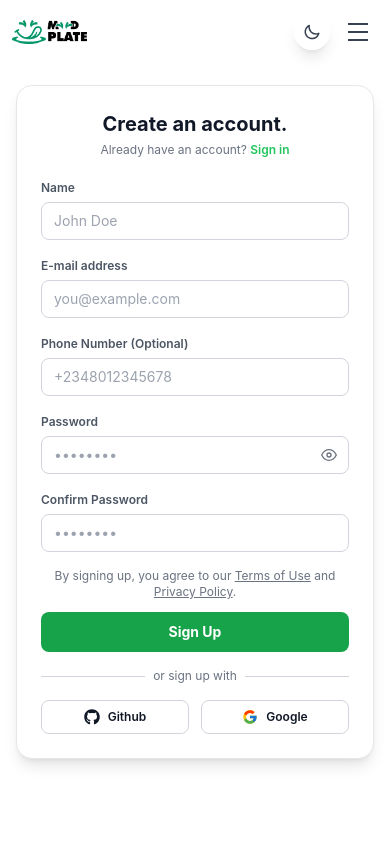
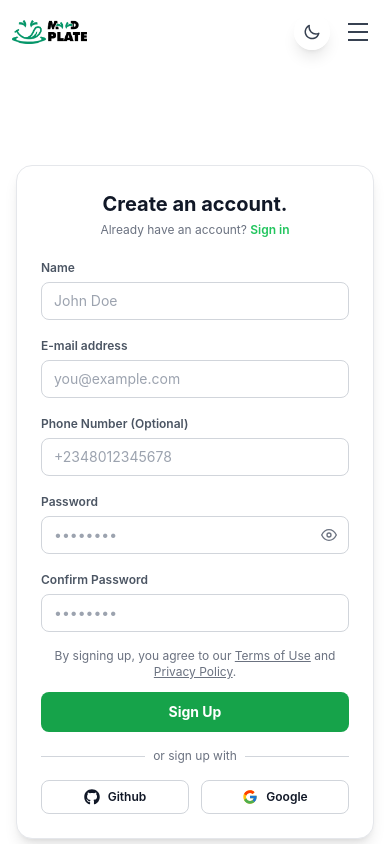
Before and after one commit to sweets-stack/Moodplate, a React (Vite) app in the folder frontend/: page /register in a window 390 px wide. Shown: the top 844 px of the page. Built offline with nearby package versions, Linux system fonts and the light colour scheme.

Commit message:
fix: register page layout and header overlap
- Added proper top margin to account for fixed header
- Improved responsive height handling
- Fixed form container positioning
- Updated terms and privacy policy links

```diff
--- a/frontend/src/pages/LoginPage.tsx
+++ b/frontend/src/pages/LoginPage.tsx
@@ -92,13 +92,13 @@ const LoginPage: React.FC = () => {
       </div>
 
       {/* Right Side - Login Form */}
-      <div className="flex flex-col items-center justify-center w-full p-4 sm:p-6 lg:p-8 min-h-screen">
-        <motion.div
-          initial={{ opacity: 0, scale: 0.95 }}
-          animate={{ opacity: 1, scale: 1 }}
-          transition={{ duration: 0.5 }}
-          className="w-full max-w-sm sm:max-w-md"
-        >
+      <div className="flex flex-col items-center justify-center w-full p-4 sm:p-6 lg:p-8 min-h-screen lg:min-h-0 lg:py-8">
+  <motion.div
+    initial={{ opacity: 0, scale: 0.95 }}
+    animate={{ opacity: 1, scale: 1 }}
+    transition={{ duration: 0.5 }}
+    className="w-full max-w-sm sm:max-w-md mt-8 lg:mt-0"
+  >
           <div className="bg-white dark:bg-gray-900/50 p-6 sm:p-8 rounded-2xl shadow-lg border border-gray-200 dark:border-gray-800">
             <h2 className="text-xl sm:text-2xl font-bold text-center">Welcome back! 👋</h2>
             <p className="text-center text-xs sm:text-sm text-gray-500 mt-1">
--- a/frontend/src/pages/RegisterPage.tsx
+++ b/frontend/src/pages/RegisterPage.tsx
@@ -63,7 +63,7 @@ const RegisterPage: React.FC = () => {
   };
 
   return (
-    <div className="min-h-screen bg-white dark:bg-black text-gray-900 dark:text-gray-100 flex lg:grid lg:grid-cols-2">
+    <div className="min-h-screen bg-white dark:bg-black text-gray-900 dark:text-gray-100 flex lg:grid lg:grid-cols-2 pt-16 lg:pt-0">
       {/* Left Side - Feature Showcase (Desktop only) - Full Height */}
       <div className="hidden lg:flex flex-col items-start justify-center p-8 xl:p-12 bg-gradient-to-br from-green-400 via-emerald-500 to-green-600 text-white min-h-screen">
         <motion.div
@@ -91,13 +91,13 @@ const RegisterPage: React.FC = () => {
         </motion.div>
       </div>
 
-      {/* Right Side - Registration Form */}
-      <div className="flex flex-col items-center justify-center w-full p-4 sm:p-6 lg:p-8 min-h-screen">
+      {/* Right Side - Registration Form - Fixed padding for header */}
+      <div className="flex flex-col items-center justify-center w-full p-4 sm:p-6 lg:p-8 min-h-screen lg:min-h-0 lg:py-8">
         <motion.div
           initial={{ opacity: 0, scale: 0.95 }}
           animate={{ opacity: 1, scale: 1 }}
           transition={{ duration: 0.5 }}
-          className="w-full max-w-sm sm:max-w-md"
+          className="w-full max-w-sm sm:max-w-md mt-8 lg:mt-0"
         >
           <div className="bg-white dark:bg-gray-900/50 p-6 sm:p-8 rounded-2xl shadow-lg border border-gray-200 dark:border-gray-800">
             <h2 className="text-xl sm:text-2xl font-bold text-center">Create an account.</h2>
@@ -160,7 +160,7 @@ const RegisterPage: React.FC = () => {
               />
 
               <p className="text-xs text-gray-500 text-center pt-1 sm:pt-2">
-                By signing up, you agree to our <a href="#" className="underline">Terms of Use</a> and <a href="#" className="underline">Privacy Policy</a>.
+                By signing up, you agree to our <Link to="/terms-of-service" className="underline hover:text-green-500">Terms of Use</Link> and <Link to="/privacy-policy" className="underline hover:text-green-500">Privacy Policy</Link>.
               </p>
 
               <button
```
